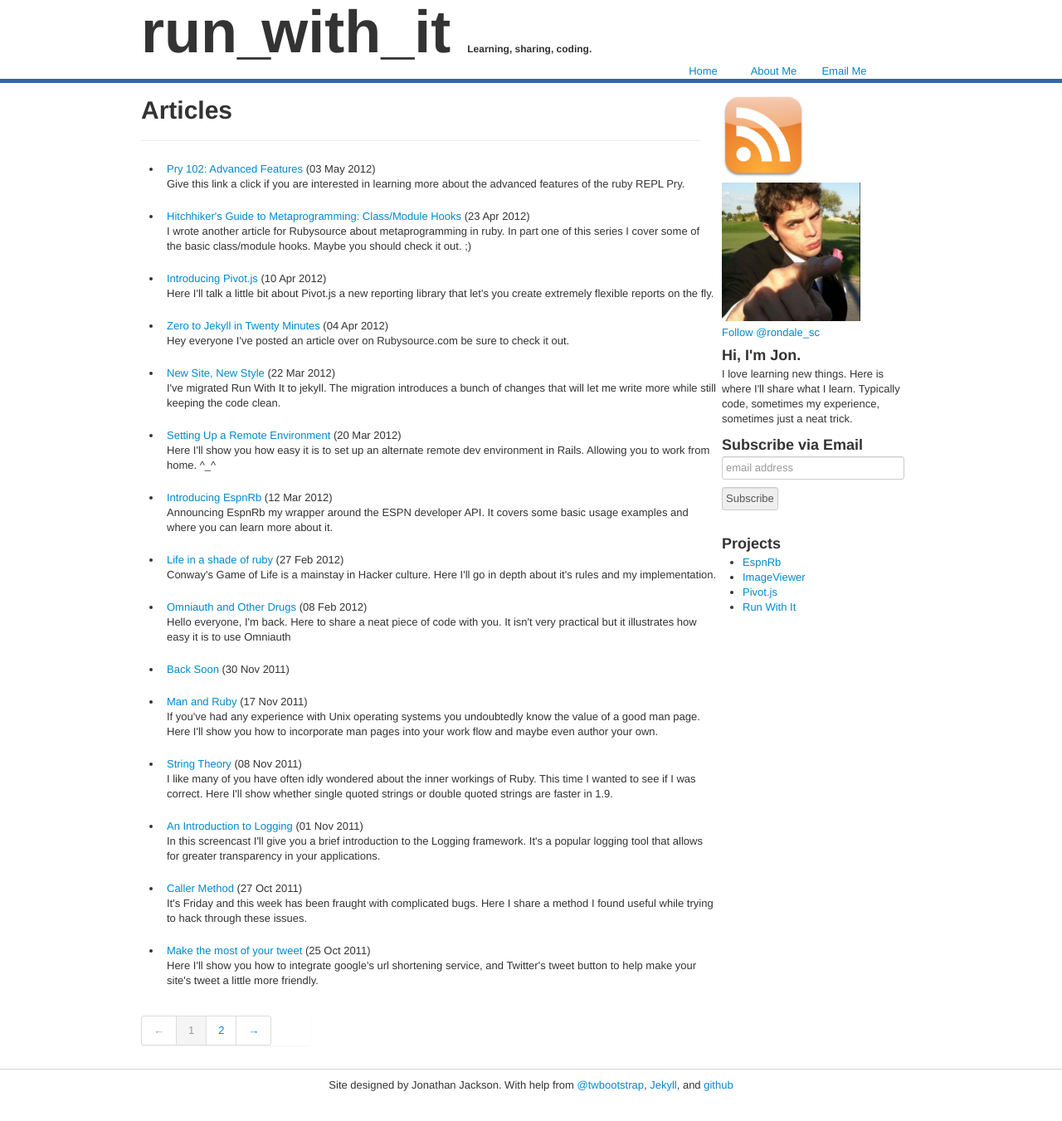
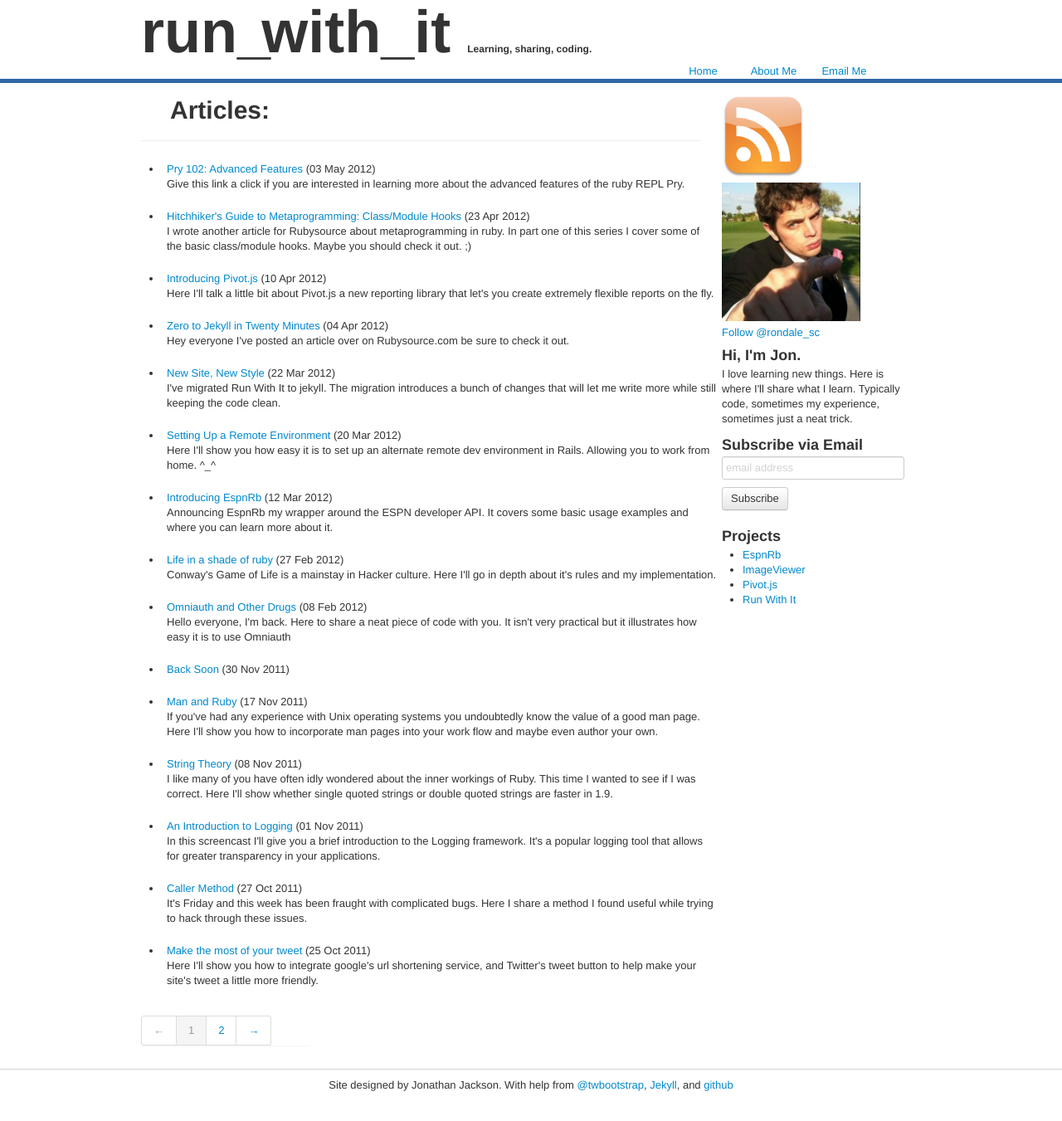
Before and after one commit to rondale-sc/run_with_it_redux, a Jekyll site: the page built from index.html, in a window 1280 px wide. Shown: the whole page at 83% size. Built offline with Jekyll 4.4.1, drawn with Linux system fonts in a browser that asks for light colours; nearby versions of some CDN libraries; Markdown is read by kramdown in place of the engine named in the settings; the list of posts is cut into pages by our own code; comment, search, counter and statistics services are not loaded.

Commit message:
Remove set focus, increase size of search box, set H1 and Search container on same line.

```diff
--- a/_includes/_side-bar.html
+++ b/_includes/_side-bar.html
@@ -12,7 +12,7 @@
   <div id="mc_embed_signup">
   <form action="http://jonathan-jackson.us5.list-manage.com/subscribe/post?u=266baf97eddd87cfd15f1d015&amp;id=1ffe6549dc" method="post" id="mc-embedded-subscribe-form" name="mc-embedded-subscribe-form" class="validate" target="_blank">
     <input type="email" value="" name="EMAIL" class="email" id="mce-EMAIL" placeholder="email address" required>
-    <div class="clear"><input type="submit" value="Subscribe" name="subscribe" id="mc-embedded-subscribe" class="button"></div>
+    <div class="clear"><input type="submit" value="Subscribe" name="subscribe" id="mc-embedded-subscribe" class="btn"></div>
   </form>
   </div>
   <!--End mc_embed_signup-->
--- a/css/custom.css
+++ b/css/custom.css
@@ -1,6 +1,10 @@
 #mc_embed_signup {background:#fff; clear:left; font:14px Helvetica,Arial,sans-serif;width:210px;}
 
-#search_container {margin:auto;width:300px;}
+
+#articles-header  {width:118px;display:inline;margin-left:35px;}
+#search_container {width:460px;float:right;margin-right:60px;}
+#search_container input {width:450px;height:30px;font-size:24px;line-height:32px;}
+
 #search_results   {margin:auto;width:300px;}
 #search_results ul {list-style-type: none;}
 
--- a/index.html
+++ b/index.html
@@ -8,9 +8,13 @@
 <script src="/javascripts/run_with_it.js"></script>
 
 <div class="span9" id="articles">
-  <div id="search_container"></div>
+  <div style="margin:0;padding:0;">
+    <h1 id="articles-header">Articles:</h1>
+    <div id="search_container"></div>
+    <div style="clear:both;width:100%;"></div>
+  </div>
   <div id="search_results"></div>
-  <h1>Articles</h1><hr style="width:675px;"/>
+  <hr style="width:675px;"/>
   <div id="article-listing">
     <ul>
     {% for post in paginator.posts %}
@@ -74,7 +78,6 @@
 <script type="text/template" id="search_template">
     <div class="form-horizontal" style="margin-bottom:10px;">
       <input type="text" id="search_input" placeholder="Search by Title" />
-      <input type="button" id="search_button" value="Search" class="btn" />
     </div>
 </script>
 
--- a/javascripts/run_with_it.js
+++ b/javascripts/run_with_it.js
@@ -35,7 +35,6 @@
 SearchView = Backbone.View.extend({
   initialize: function(){
     this.render();
-    $(this.options.el + 'input[type="text"]').focus();
   },
   render: function(){
     var template = _.template( $("#search_template").html(), {} );
```
Also changed, not shown: css/bootstrap.min.css.
